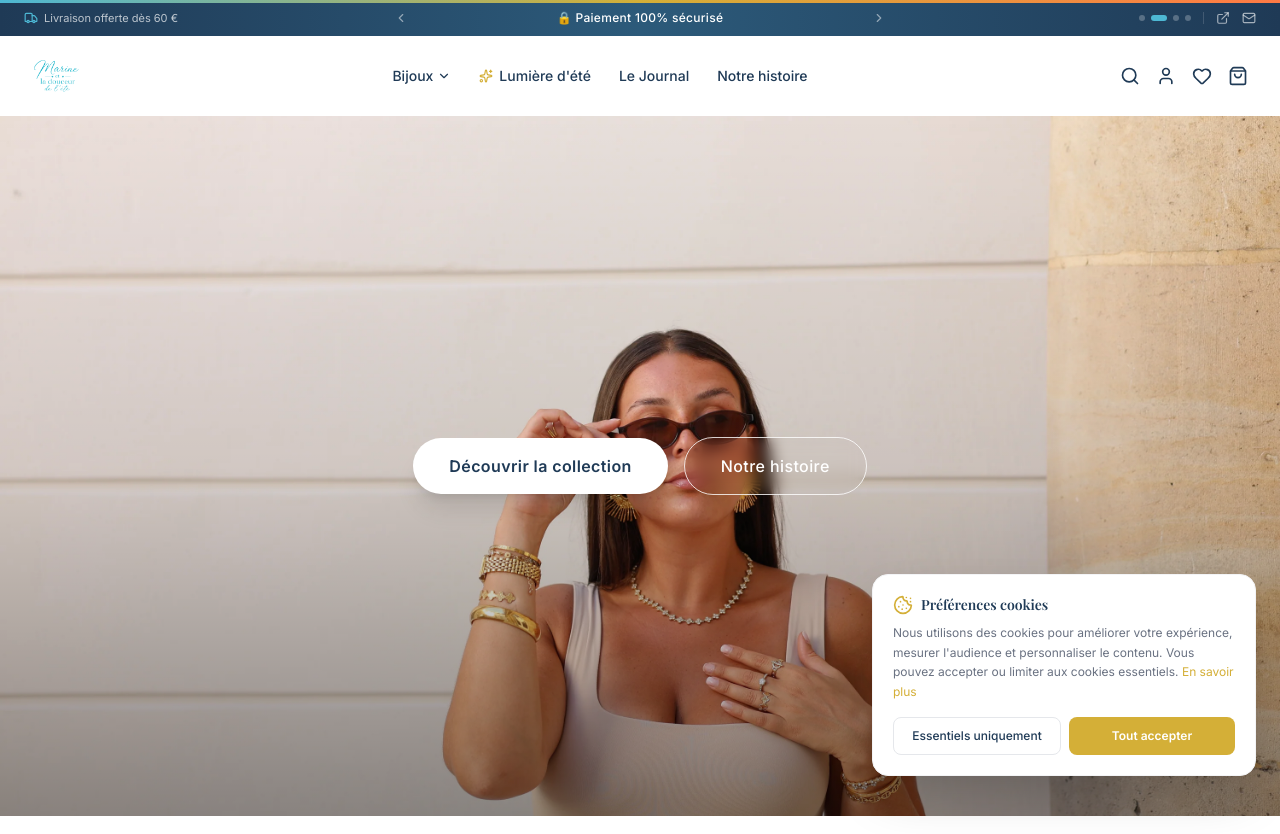
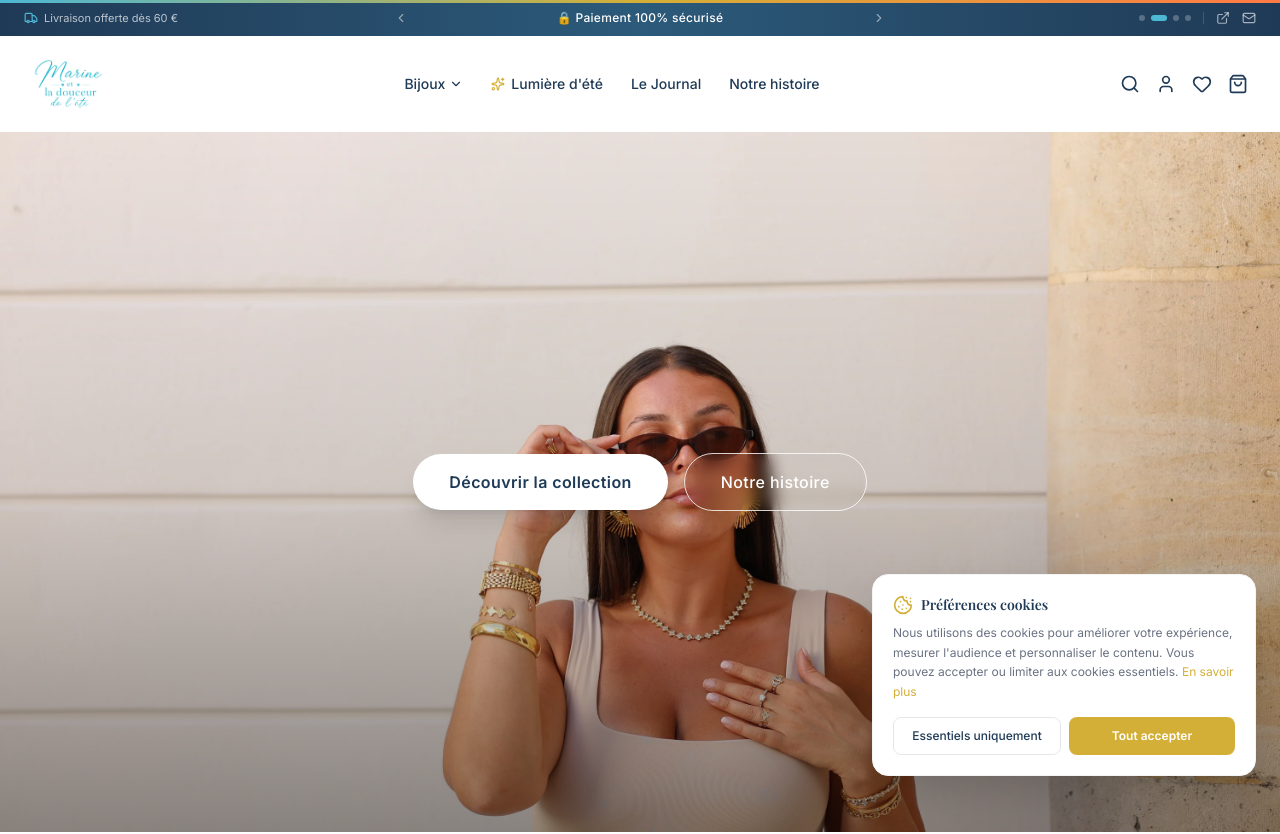
Before and after one commit to comeleblanc-max/marine-bijoux-store, a Next.js app: page / in a window 1280 px wide. Shown: the top 834 px of the page. Built offline with nearby package versions, Linux system fonts and the light colour scheme; a web font is replaced by a local one.

Commit message:
style: agrandit le logo dans le header

```diff
--- a/src/components/layout/Header.tsx
+++ b/src/components/layout/Header.tsx
@@ -73,7 +73,7 @@ export function Header() {
         )}
       >
         <div className="max-w-7xl mx-auto px-4 sm:px-6 lg:px-8">
-          <div className="flex items-center justify-between h-16 lg:h-20 gap-4">
+          <div className="flex items-center justify-between h-20 lg:h-24 gap-4">
             {/* ───── Gauche : burger (mobile) + logo ───── */}
             <div className="flex items-center gap-3">
               <button
@@ -92,9 +92,9 @@ export function Header() {
                   <Image
                     src="/logo-marine.png"
                     alt="Marine et la douceur de l'été"
-                    width={130}
-                    height={65}
-                    className="h-10 lg:h-12 w-auto object-contain"
+                    width={200}
+                    height={100}
+                    className="h-14 lg:h-[72px] w-auto object-contain"
                     priority
                   />
                 </motion.div>
```
